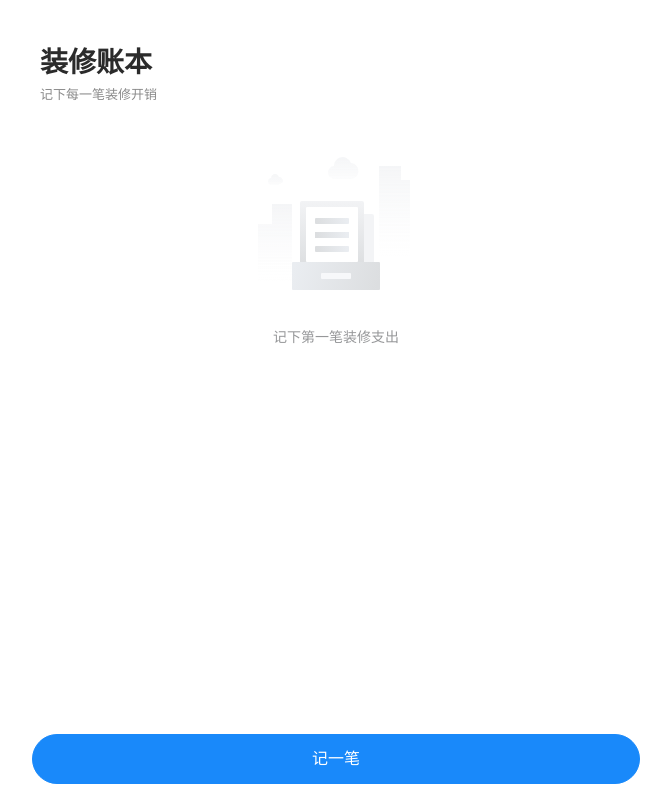
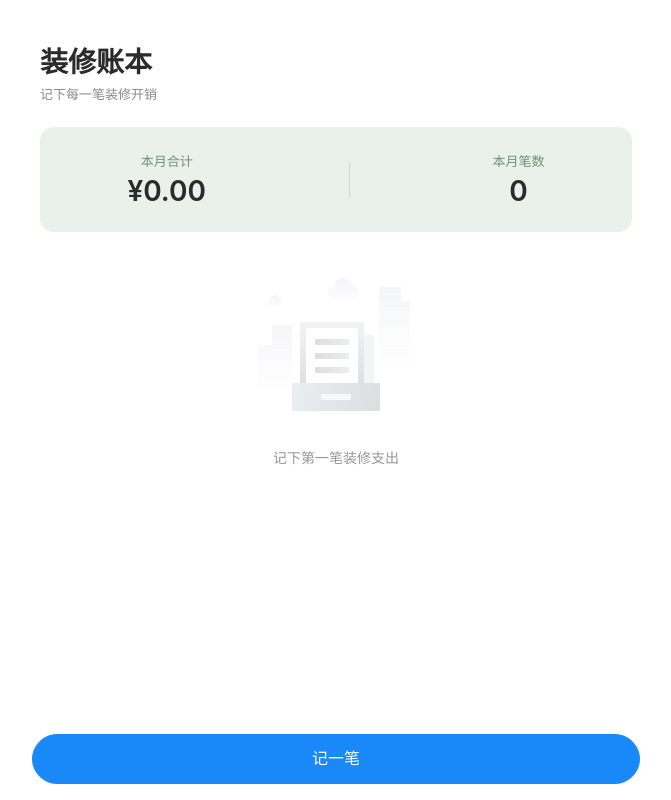
Before and after one commit to gavincode/expense-tracking, a Vue app: page / in a window 1280 px wide. Shown: the whole page, without its empty margins (304-975 px from the left). Built offline with nearby package versions, Linux system fonts and the light colour scheme.

Commit message:
feat(01-02): add monthly overview to home

```diff
--- a/src/pages/HomeView.vue
+++ b/src/pages/HomeView.vue
@@ -4,6 +4,18 @@
       <h1 class="home-title">装修账本</h1>
       <p class="home-subtitle">记下每一笔装修开销</p>
     </header>
+
+    <div class="summary-card">
+      <div class="summary-item">
+        <div class="summary-label">本月合计</div>
+        <div class="summary-value">¥{{ fromCents(monthSummary.totalCents) }}</div>
+      </div>
+      <div class="summary-divider" />
+      <div class="summary-item">
+        <div class="summary-label">本月笔数</div>
+        <div class="summary-value">{{ monthSummary.count }}</div>
+      </div>
+    </div>
 
     <template v-if="records.length">
       <div class="section-title">最近记录</div>
@@ -16,6 +28,7 @@
           <div class="record-amount">¥{{ fromCents(record.amountCents) }}</div>
         </div>
       </div>
+      <van-button plain round class="see-all" @click="goList">查看全部</van-button>
     </template>
 
     <van-empty v-else description="记下第一笔装修支出" />
@@ -29,18 +42,25 @@
 <script setup lang="ts">
 import { onMounted, ref } from 'vue';
 import { useRouter } from 'vue-router';
-import { listRecent, type ExpenseRecord } from '../db/ledger';
+import { listRecent, getMonthSummary, type ExpenseRecord, type MonthSummary } from '../db/ledger';
 import { fromCents } from '../utils/money';
+import dayjs from 'dayjs';
 
 const router = useRouter();
 const records = ref<ExpenseRecord[]>([]);
+const monthSummary = ref<MonthSummary>({ totalCents: 0, count: 0 });
 
 async function loadRecent() {
   records.value = await listRecent(5);
+  monthSummary.value = await getMonthSummary(dayjs().format('YYYY-MM'));
 }
 
 function goRecord() {
   router.push('/record');
+}
+
+function goList() {
+  router.push('/list');
 }
 
 onMounted(loadRecent);
@@ -68,6 +88,38 @@ onMounted(loadRecent);
   margin: var(--space-md) var(--space-sm) var(--space-sm);
   font-size: var(--font-size-md);
   font-weight: 600;
+}
+
+.summary-card {
+  display: flex;
+  align-items: center;
+  justify-content: space-around;
+  margin: var(--space-sm);
+  padding: var(--space-lg) var(--space-md);
+  background: var(--color-primary-light);
+  border-radius: var(--radius-card);
+}
+
+.summary-item {
+  text-align: center;
+}
+
+.summary-label {
+  font-size: var(--font-size-sm);
+  color: var(--color-primary-dark);
+}
+
+.summary-value {
+  margin-top: var(--space-xs);
+  font-size: var(--font-size-xl);
+  font-weight: 600;
+  color: var(--color-text);
+}
+
+.summary-divider {
+  width: 1px;
+  height: 36px;
+  background: rgba(143, 174, 139, 0.35);
 }
 
 .card {
@@ -118,4 +170,11 @@ onMounted(loadRecent);
   max-width: 640px;
   margin: 0 auto;
 }
+
+.see-all {
+  margin-top: var(--space-md);
+  width: 100%;
+  color: var(--color-primary-dark);
+  border-color: var(--color-primary);
+}
 </style>
```
